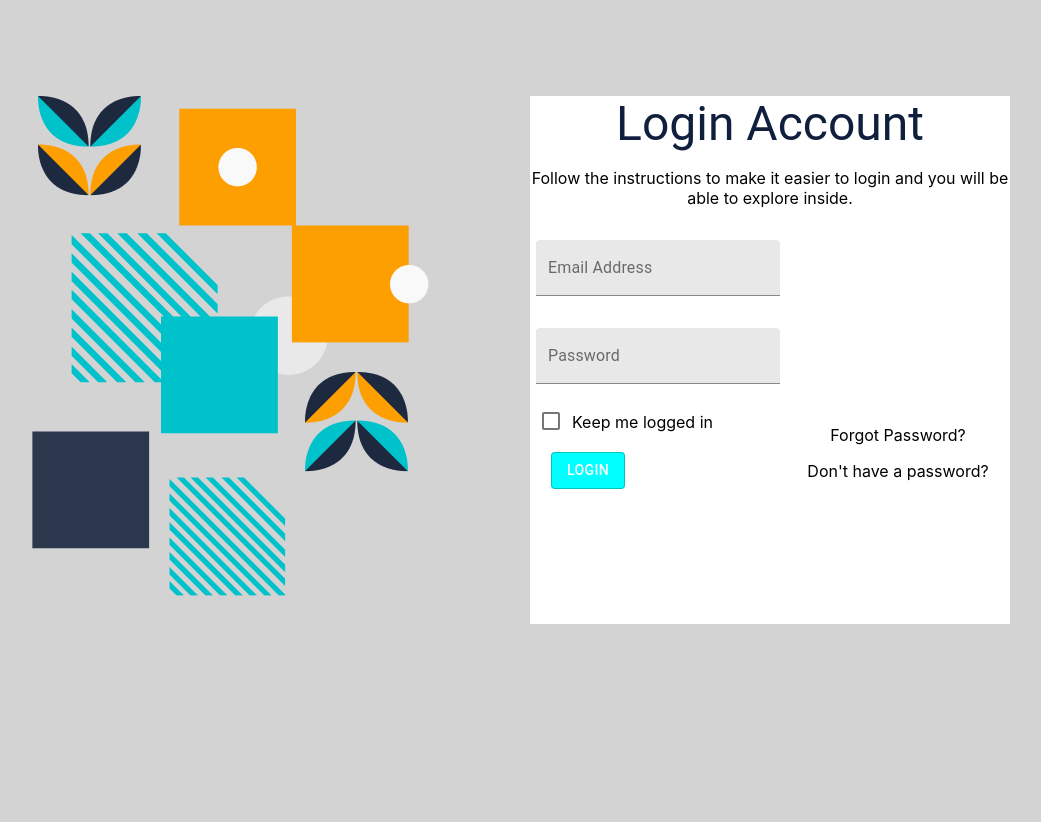
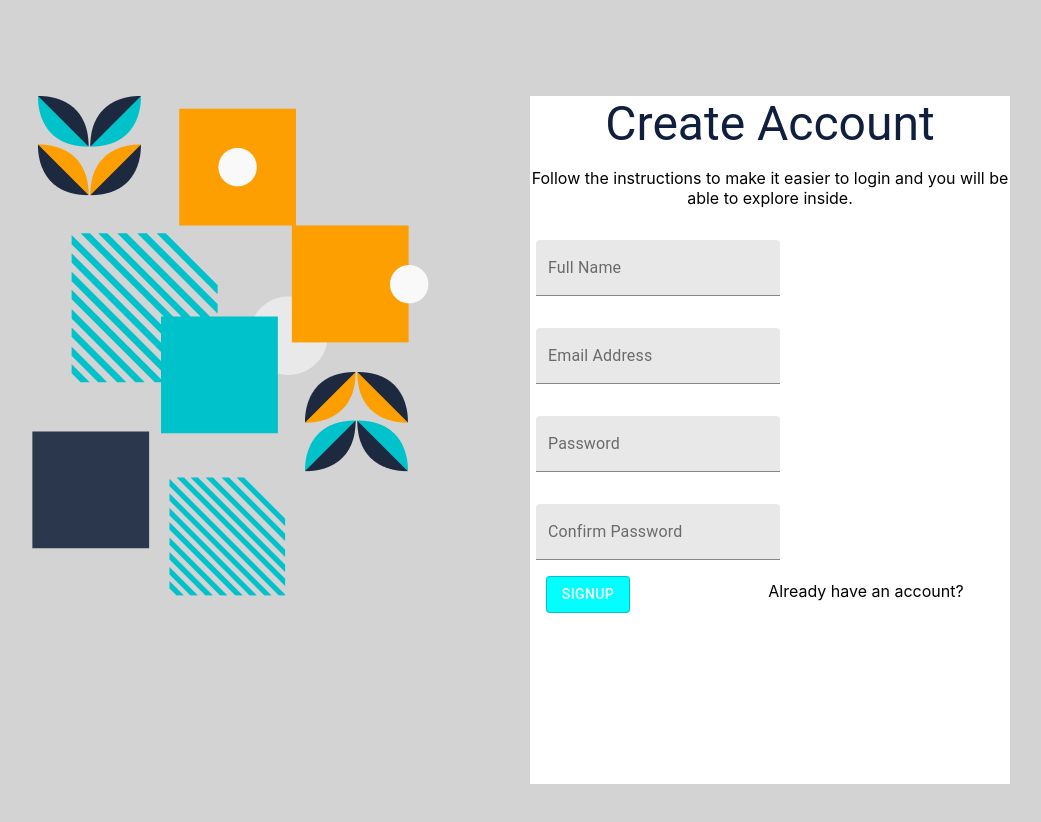
Before and after one commit to ParamNinjas/BizTweak-FE, a React (Create React App) app: page / in a window 1280 px wide. Shown: the top 822 px of the page, without its empty margins (80-1121 px from the left). Built offline with nearby package versions, Linux system fonts and the light colour scheme.

Commit message:
Signup page added

```diff
--- a/src/App.js
+++ b/src/App.js
@@ -1,11 +1,12 @@
 import React from 'react';
 import Login from './Login/Login';
+import Signup from './Signup/Signup'
 import './App.css';
 
 function App() {
   return (
     <div className="App">
-      <Login/>
+      <Signup/>
     </div>
   );
 }
--- /dev/null
+++ b/src/Signup/Signup.css
@@ -0,0 +1,24 @@
+.Signup-con{
+    background-color: #d3d3d3;
+    height: 51.6em;
+}
+.SignForm{
+    position: relative;
+    left: 1em;
+    top: 6em;
+    background-color: #FFFFFF;
+    width: 30em;
+    height: 43em;
+    justify-content: start !important;
+}
+.BtnSignup{
+    background-color: aqua !important;
+    color: #FFFFFF !important;
+    position: relative;
+    right: 13em;
+}
+.haveAcc{
+    position: relative;
+    left: 6em;
+    bottom: 3em;
+}
--- /dev/null
+++ b/src/Signup/Signup.js
@@ -0,0 +1,87 @@
+import React from "react";
+import Grid from '@material-ui/core/Grid';
+import Typography from '@material-ui/core/Typography';
+import TextField from '@material-ui/core/TextField';
+import signin from '../Images/signin.png'
+import Container from '@material-ui/core/Container';
+import Checkbox from '@material-ui/core/Checkbox';
+import Button from '@material-ui/core/Button';
+import './Signup.css'
+
+
+const Signup=()=>{
+    return(
+        <div className="Signup-con">
+             <Container maxWidth="sm">
+            <Grid container>
+                <Grid item xs={12} sm={12} md={5} lg={5}>
+                    <div className="imagegrid">
+                        <img
+                            src={signin}
+                            alt='signin'
+                            className='signinIMG'
+                        />
+                    </div>
+                </Grid>
+                <Grid item xs={12} sm={12} md={7} lg={7}>
+                    <div className="SignForm">
+                        <div className="formTypo">
+                            <Typography
+                            variant="h3"
+                            // fontweight='Bold'
+                            >
+                                Create Account
+                            </Typography>
+                        </div>
+                        <p>
+                        Follow the instructions to make it easier to login and you will be
+                        able to explore inside.
+                        </p>
+                        <div className="input1">
+                            <TextField
+                                    id="filled-basic"
+                                    label="Full Name"
+                                    variant="filled"
+                            />
+                        </div>
+                        <div className="input1">
+                           <TextField
+                                id="filled-basic"
+                                label="Email Address"
+                                variant="filled"
+                            />
+                        </div>
+                        <div className="input1">
+                            <TextField
+                                    id="filled-basic"
+                                    label="Password"
+                                    variant="filled"
+                            />
+                        </div>
+                        <div className="input1">
+                           <TextField
+                                id="filled-basic"
+                                label="Confirm Password"
+                                variant="filled"
+                            />
+                        </div>
+                        <Button
+                            variant="outlined"
+                            className="BtnSignup"
+                            >
+                                Signup
+                        </Button>
+                            <div className="haveAcc">
+                                <p>Already have an account?</p>
+                            </div>
+                    </div>
+                </Grid>
+            </Grid>
+
+        </Container>
+
+        </div>
+    )
+}
+
+export default Signup
```
